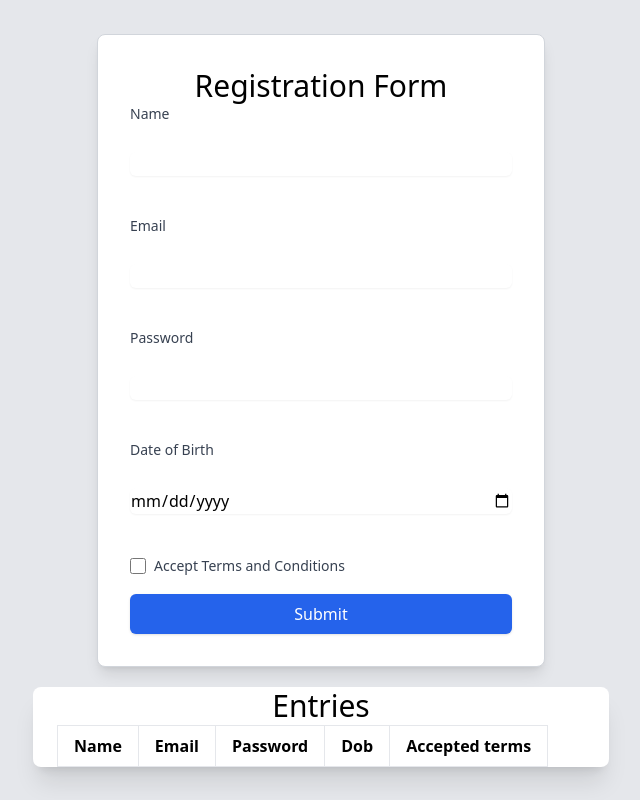
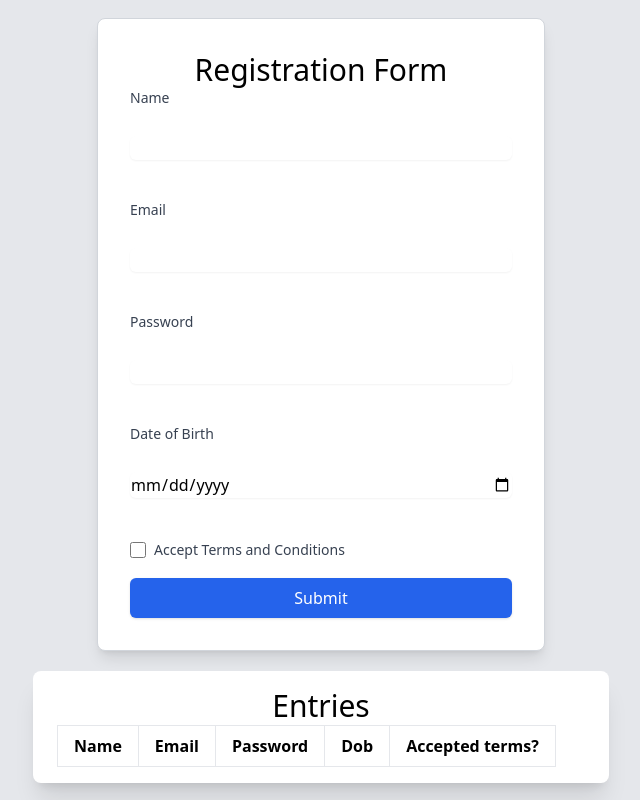
Before and after one commit to aravindsbhat/wd101, a plain HTML site: page index.html in a window 1280 px wide. Shown: the whole page, without its empty margins (319-959 px from the left). Drawn offline with nearby package versions, Linux system fonts and the light colour scheme.

Commit message:
Added ? to accepted terms

```diff
--- a/index.html
+++ b/index.html
@@ -41,7 +41,7 @@
             <button type="submit" class="w-full bg-blue-600 text-white py-2 px-4 rounded-md shadow hover:bg-blue-700 focus:outline-none focus:ring-2 focus:ring-blue-500 focus:ring-offset-2">Submit</button>
         </form>
     </div>
-    <div id="entrybox" class="relative bg-white px-6 mt-5 shadow-xl ring-grey-300 rounded-lg w-full max-w-xl overflow-auto">
+    <div id="entrybox" class="relative bg-white px-6 mt-5 shadow-xl ring-grey-300 rounded-lg w-full max-w-xl overflow-auto p-4">
         <h1 class="text-3xl text-bold text-center leading-tight">Entries</h1>
         <div class="divide-y divide-gray-300/50">
             <table class="border px-4 py-2">
@@ -51,7 +51,7 @@
                     <th class="border px-4 py-2">Email</th>
                     <th class="border px-4 py-2">Password</th>
                     <th class="border px-4 py-2">Dob</th>
-                    <th class="border px-4 py-2">Accepted terms</th>
+                    <th class="border px-4 py-2">Accepted terms?</th>
                 </tr>
                 </thead>
                 <tbody id="entries"></tbody>
```
